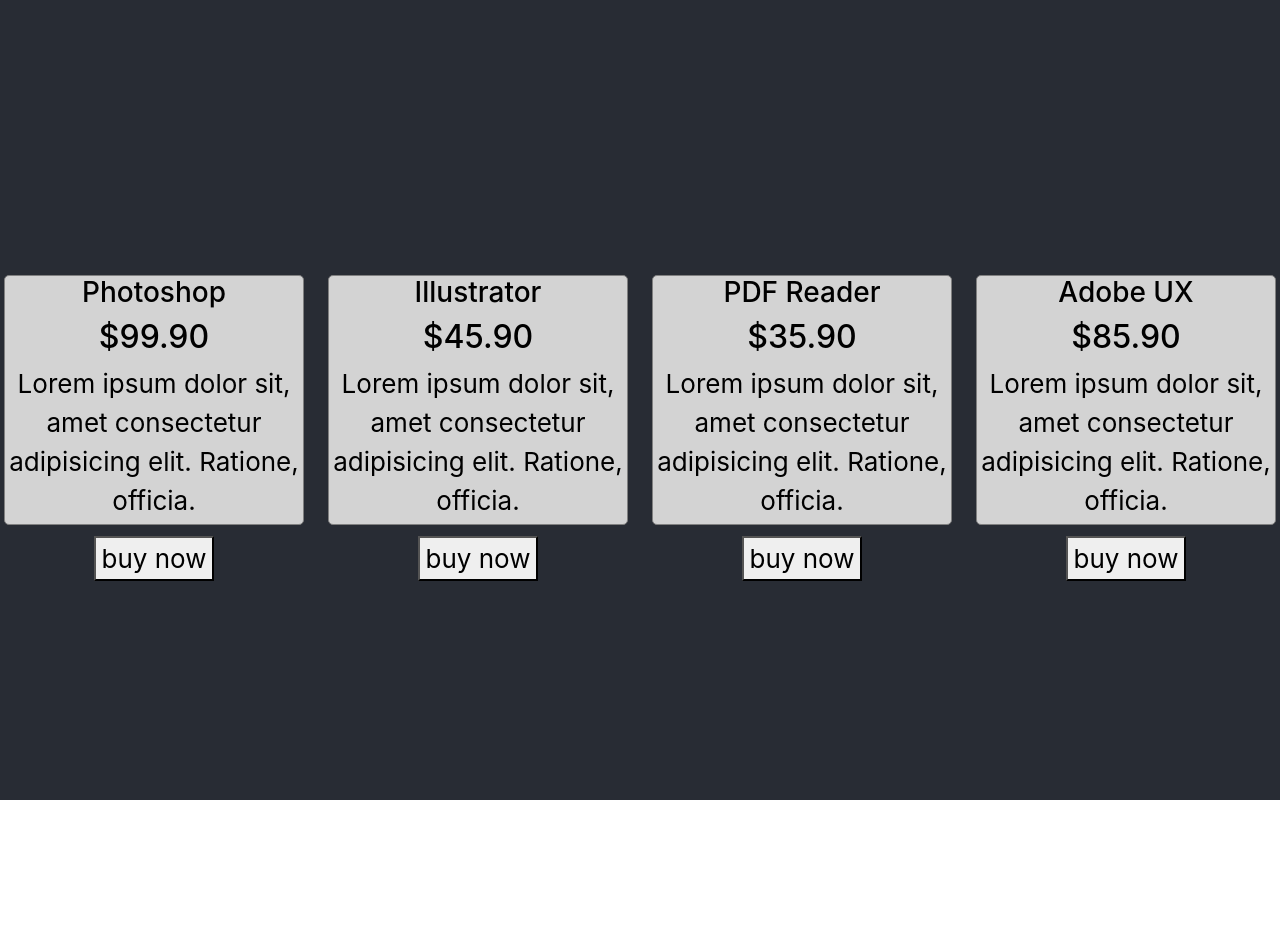
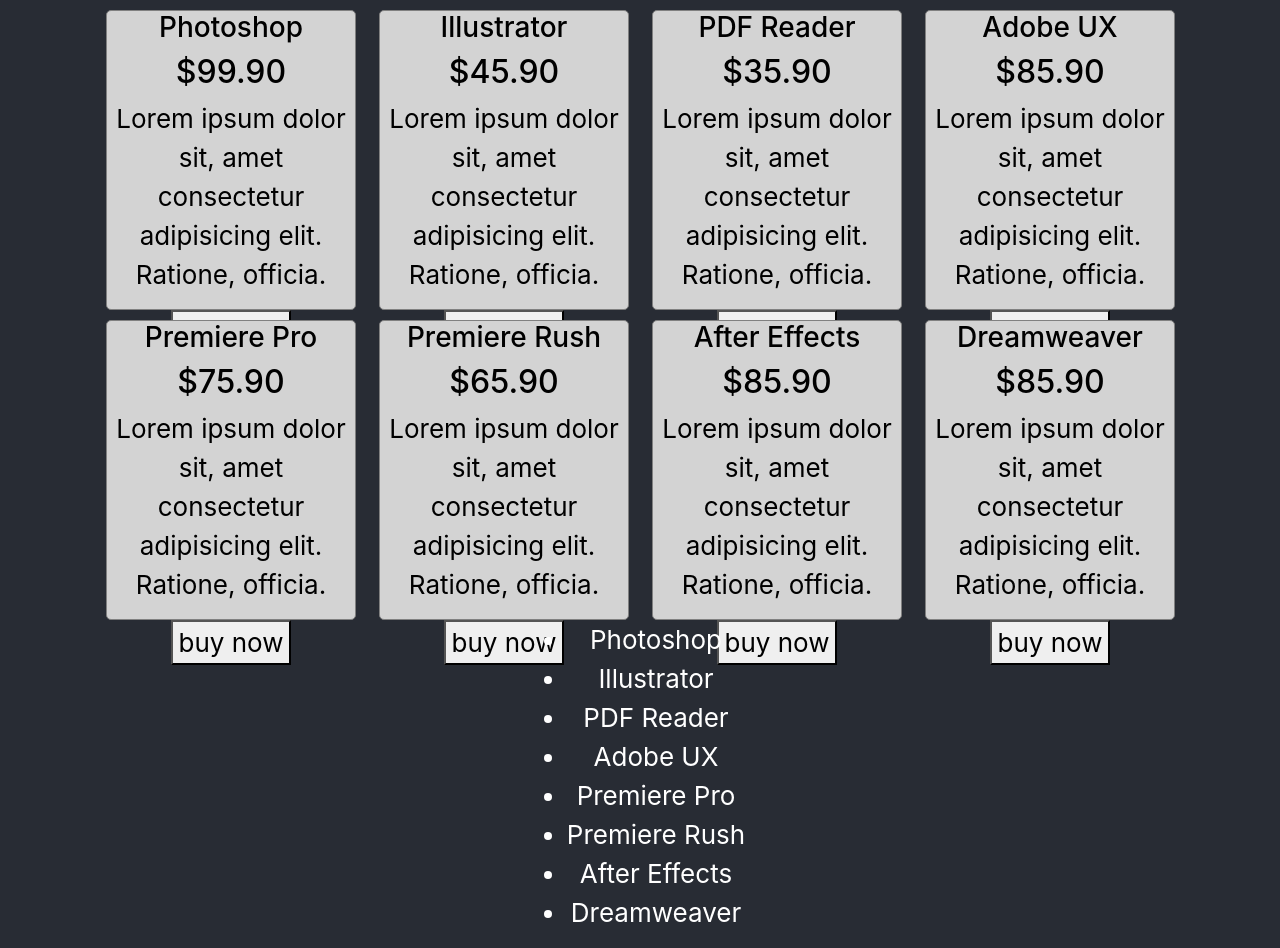
Before and after one commit to NMRayhan/react-core-concept, a React (Create React App) app: page / in a window 1280 px wide. Before the commit the page ends 800 px from the top, so only its background shows below. Built offline with nearby package versions, Linux system fonts and the light colour scheme; no server answers.

Commit message:
Dynamic Card System

```diff
--- a/src/App.js
+++ b/src/App.js
@@ -4,33 +4,39 @@
   { name: "Photoshop", price: "$99.90", discription: "Lorem ipsum dolor sit, amet consectetur adipisicing elit. Ratione, officia." },
   { name: "Illustrator", price: "$45.90", discription: "Lorem ipsum dolor sit, amet consectetur adipisicing elit. Ratione, officia." },
   { name: "PDF Reader", price: "$35.90", discription: "Lorem ipsum dolor sit, amet consectetur adipisicing elit. Ratione, officia." },
-  { name: "Adobe UX", price: "$85.90", discription: "Lorem ipsum dolor sit, amet consectetur adipisicing elit. Ratione, officia." }
+  { name: "Adobe UX", price: "$85.90", discription: "Lorem ipsum dolor sit, amet consectetur adipisicing elit. Ratione, officia." },
+  { name: "Premiere Pro", price: "$75.90", discription: "Lorem ipsum dolor sit, amet consectetur adipisicing elit. Ratione, officia." },
+  { name: "Premiere Rush", price: "$65.90", discription: "Lorem ipsum dolor sit, amet consectetur adipisicing elit. Ratione, officia." },
+  { name: "After Effects", price: "$85.90", discription: "Lorem ipsum dolor sit, amet consectetur adipisicing elit. Ratione, officia." },
+  { name: "Dreamweaver", price: "$85.90", discription: "Lorem ipsum dolor sit, amet consectetur adipisicing elit. Ratione, officia." },
 ]
 
+function App() {
 
-fetch('https://jsonplaceholder.typicode.com/users')
-  .then(response => response.json())
-  .then(data => {
-    console.log(data);
-  })
-
-function App() {
   return (
     <div className="App">
       <header className="App-header">
-        <div className="row justify-content-center">
-          <div className="col-3">
-            <ProductCart product={products[0]}></ProductCart>
-          </div>
-          <div className="col-3">
-            <ProductCart product={products[1]}></ProductCart>
-          </div>
-          <div className="col-3">
-            <ProductCart product={products[2]}></ProductCart>
-          </div>
-          <div className="col-3">
-            <ProductCart product={products[3]}></ProductCart>
-          </div>
+        <div className="row justify-content-center container">
+          {
+            products.map(product => {
+              return (
+
+                <div className="col-3">
+                  <ProductCart product={product}></ProductCart>
+                </div>
+
+              )
+            })
+          }
+        </div>
+        <div>
+          <ul>
+            {
+              products.map(product => {
+                return <li>{product.name}</li>
+              })
+            }
+          </ul>
         </div>
       </header>
     </div>
@@ -43,9 +49,10 @@
     border: "1px solid grey",
     borderRadius: "5px",
     backgroundColor: "lightgray",
-    height: "250px",
-    width: "300px",
-    color: "black"
+    height: "300px",
+    width: "250px",
+    color: "black",
+    marginTop: "10px"
   }
 
   return (
```
